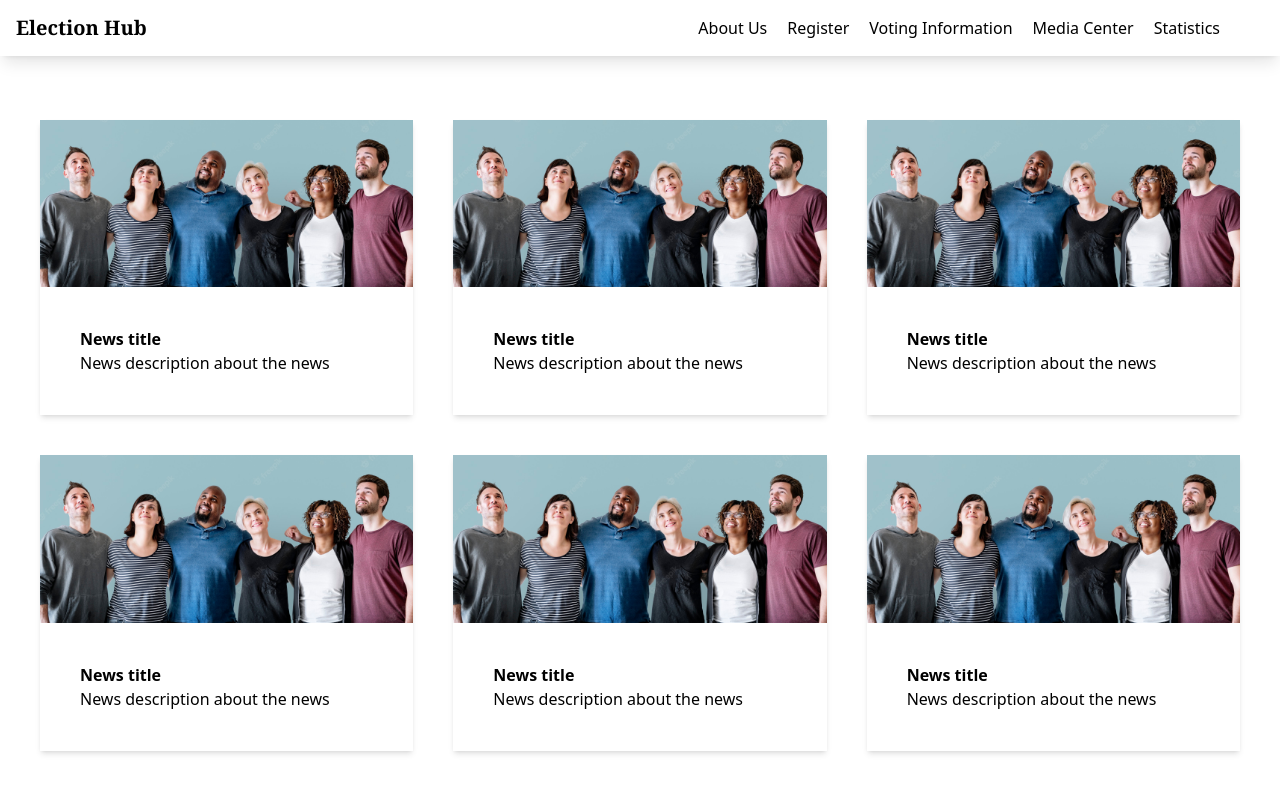
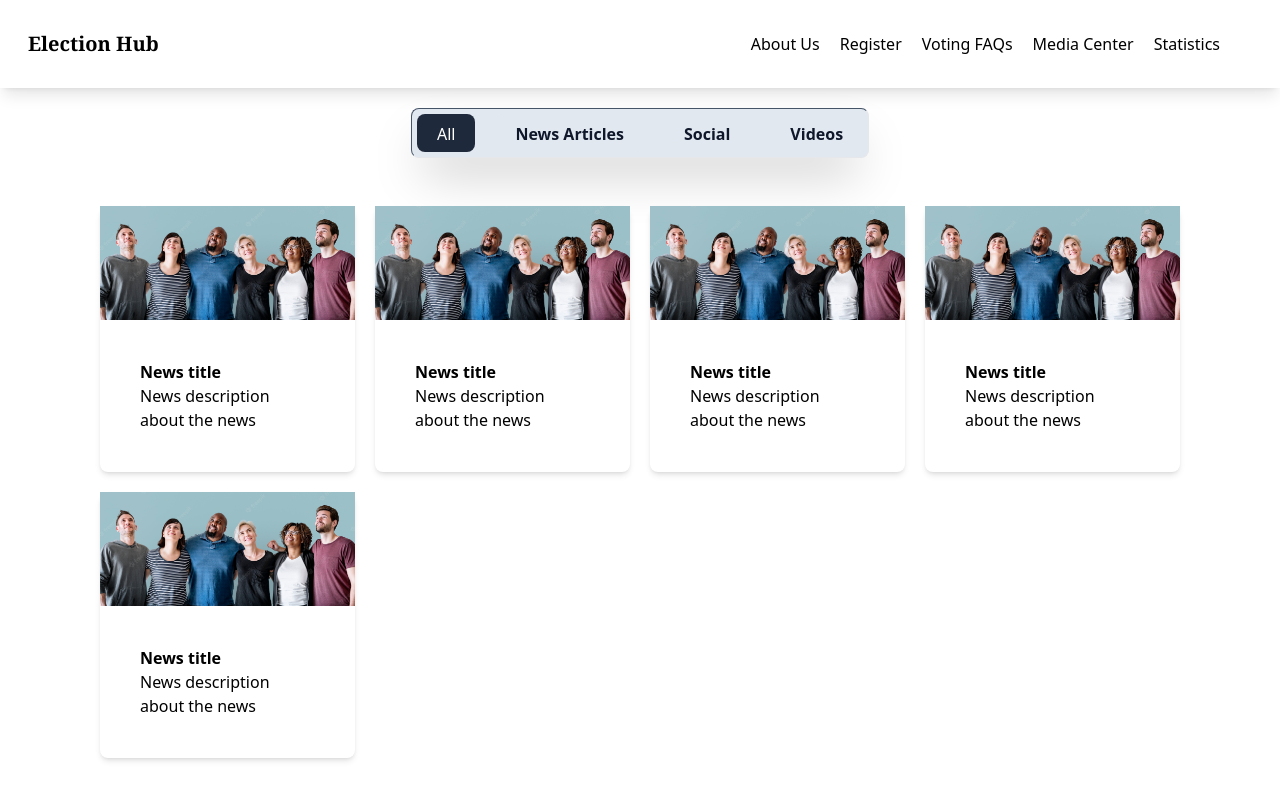
Before and after one commit to Edward-kwabena-Twumasi/Election-Information-Website, a React (Create React App) app: page /media-center in a window 1280 px wide. Shown: the top 789 px of the page. Built offline with nearby package versions, Linux system fonts and the light colour scheme; the HTML template or start-up script is replaced by a standard one.

Commit message:
election info app ui redesign

```diff
--- a/src/App.css
+++ b/src/App.css
@@ -19,5 +19,20 @@
 }
 .overlay{
   background-color: black;
-  opacity: 0.2;
+  opacity: 0.3;
 }
+.summarytitle{
+  margin-bottom: 3px;
+  border-bottom: 3px solid rgb(51 65 85);
+}
+.fadeOut{
+  opacity: 0.0;
+}
+.tab{
+ transition: 1s ease-in-out;
+
+}
+.tabbar{
+  padding: 5px;
+
+}
--- a/src/App.js
+++ b/src/App.js
@@ -53,7 +53,7 @@ function App() {
     <div className='App'>
       <Router>
         <Navbar onIndexChange={onIndexChange}/>
-         <div className='lg:pt-18'>
+         <div className='lg:pt-21'>
           <Routes>
            {/* <Route exact path={paths[index]} element={pages[index]}></Route> */}
            <Route exact path="/" element={<HomePage/>}></Route>
--- a/src/components/Footer.jsx
+++ b/src/components/Footer.jsx
@@ -1,6 +1,9 @@
 
 import background from "../assets/happy_people.jpg";
 import { SocialIcon } from 'react-social-icons';
+import {
+  Link
+} from 'react-router-dom';
 
 
 const Footer=(props)=>{
@@ -10,26 +13,26 @@ const Footer=(props)=>{
         <div className={" w-full  text-black  bg-white lg:flex justify-center "+props.extrastyle}>
           <ul className="p-12 lg:w-1/3 w-screen">
             <li className="font-bold text-xl">About Us</li>
-            <li className="text-start">
-            Center for Voter Information is a non-profit,
+            <li className="text-start mb-2">
+             Center for Voter Information is a non-profit,
              non-partisan partner organization to Voter Participation Center,
               both founded to provide resources and tools to help voting-eligible
               citizens register and vote in upcoming elections.
 
             </li>
             <li>
-                <a href="learnmore">Learn More </a>
+            <Link to="/about" className="mt-3 text-blue-900">Learn more {'>'}</Link>
             </li>
 
           </ul>
           <ul className="p-12 lg:w-1/3 w-screen">
-            <li className="font-bold text-xl">Voting Information</li>
-            <li className="text-start">
+            <li className="font-bold text-xl">Voting FAQs</li>
+            <li className="text-start mb-2">
             Can I vote early? Can I vote absentee? Do I need ID? When is the election?
 
             </li>
             <li>
-                <a href="learnmore">See More Information </a>
+            <Link to="/voting-information" className="mt-3 text-blue-900">Learn more {'>'}</Link>
             </li>
 
           </ul>
--- a/src/components/Navbar.jsx
+++ b/src/components/Navbar.jsx
@@ -7,44 +7,49 @@ import {
 const Navbar=({onIndexChange})=>{
 
     const [nav,setNav]=useState(true);
+    const [selected,setselected]=useState(0);
+
     const handleNav=()=>{
         setNav(!nav)
     }
+   const updateSelected=(i)=>{
+    setselected(i);
+   }
 
     return (
-        <div className="nav justify-between items-center h-18  px-4 text-white bg-white shadow-lg fixed z-20 w-screen flex">
-            <h1 className=' text-xl font-semibold text-black font-serif' onClick={event => onIndexChange(0)}>
-            <Link to="/" >Election Hub</Link>
+        <div className="nav justify-between items-center p-4 pl-0  px-4 text-white bg-white shadow-lg fixed z-20 w-screen flex">
+            <h1 className={'text-black text-xl font-semibold  font-serif'} onClick={event => setselected(0)}>
+            <Link to="/" className="ml-7">Election Hub</Link>
             </h1>
            <ul className="links font-bold gap-5 p-4 lg:flex hidden mx-7">
-                <li className="font-thin text-black" onClick={event => onIndexChange(1)}>
+                <li className={selected===1? "font-semibold text-slate-900":'font-thin text-black' } onClick={event => updateSelected(1)}>
                   <Link to="/about"> About Us</Link>
                 </li>
-                <li className="font-thin text-black" onClick={event => onIndexChange(2)}>
+                <li className={selected===2? "font-semibold text-slate-900":'font-thin text-black' } onClick={event => updateSelected(2)}>
                   <Link to="/register">Register</Link>
                 </li>
-                <li className="font-thin text-black" onClick={event => onIndexChange(3)}>
-                  <Link to="/voting-information">Voting Information</Link>
+                <li className={selected===3? "font-semibold text-slate-900":'font-thin text-black' } onClick={event => updateSelected(3)}>
+                  <Link to="/voting-information">Voting FAQs</Link>
                 </li>
-                <li className="font-thin text-black" onClick={event => onIndexChange(4)}>
+                <li className={selected===4? "font-semibold text-slate-900":'font-thin text-black' } onClick={event => updateSelected(4)}>
                   <Link to="/media-center"> Media Center</Link>
                 </li>
-                <li className="font-thin text-black" onClick={event => onIndexChange(5)}>
+                <li className={selected===5? "font-semibold text-slate-900":'font-thin text-black' } onClick={event => updateSelected(5)}>
                   <Link to="/statistics">Statistics</Link>
                 </li>
            </ul>
-           <div onClick={handleNav} className="block md:hidden lg:hidden">
+           <div onClick={handleNav} className=" lg:hidden text-black">
             {nav? <h2>Menu</h2>:<h2>Close</h2>}
             </div>
-           {/* <div className={nav?"fixed left-0 top-0 w-[60%] bg-[#000300] border-r border-r-gray-900 h-full ease-in-out duration-500 lg:hidden":"fixed left-[-100%]"}>
-                <ul className="font-bold m-4">
-                    <li className="p-4 border-b border-gray-600">About Us</li>
-                    <li className="p-4 border-b border-gray-600">Register To Vote</li>
-                    <li className="p-4 border-b border-gray-600">Voting Information </li>
-                    <li className="p-4 border-gray-600">Media Center </li>
-                    <li className="p-4">Statistics</li>
+           <div className={!nav?"absolute z-30  bg-white border-r w-full border-r-gray-900 h-[300px] ease-in-out duration-500 lg:hidden mt-[350px]":"absolute z-30  h-[0px] duration-500 fadeOut"}>
+                <ul className="font-bold text-slate-600">
+                    <li className="p-4 border-b border-gray-600" onClick={handleNav} >About Us</li>
+                    <li className="p-4 border-b border-gray-600" onClick={handleNav} >Register To Vote</li>
+                    <li className="p-4 border-b border-gray-600" onClick={handleNav} >Voting Information </li>
+                    <li className="p-4 border-gray-600" onClick={handleNav} >Media Center </li>
+                    <li className="p-4" onClick={handleNav} >Statistics</li>
                 </ul>
-           </div> */}
+           </div>
         </div>
 
     );
--- a/src/components/NewsItem.jsx
+++ b/src/components/NewsItem.jsx
@@ -2,7 +2,7 @@ import background from "../assets/happy_people.jpg";
 
 export default function NewsItem({ news }) {
     return (
-      <div className="flex flex-col items-start m-5 h-50  shadow-md">
+      <div className="flex flex-col items-start h-50  shadow-md rounded-lg">
 
 
         <div className="w-full">
--- a/src/components/NewsPage.jsx
+++ b/src/components/NewsPage.jsx
@@ -1,14 +1,19 @@
 // import image from "../assets/happy_people.jpg";
+import { useState } from "react";
 import background from "../assets/happy_people.jpg";
 
 import NewsItem from "./NewsItem";
 
 const MediaCenter=()=> {
-    const image="https://picsum.photos/200/300";
+    const [tab,setTab]=useState(0)
+    const updateTab=(t)=>{
+        setTab(t)
+    }
     const newsItems=[
+
         {
             "image":{background},
-            "stars":"5",
+            "id":"0",
             "year":"2022",
             "kind":"News",
             "run":"2",
@@ -17,16 +22,7 @@ const MediaCenter=()=> {
         },
         {
             "image":{background},
-            "stars":"5",
-            "year":"2022",
-            "kind":"News",
-            "run":"2",
-            "cast":"ussssssss",
-
-        },
-        {
-            "image":{background},
-            "stars":"5",
+            "id":"1",
             "year":"2022",
             "kind":"News",
             "run":"2",
@@ -34,7 +30,7 @@ const MediaCenter=()=> {
 
         },{
             "image":{background},
-            "stars":"5",
+            "id":"2",
             "year":"2022",
             "kind":"News",
             "run":"2",
@@ -42,7 +38,7 @@ const MediaCenter=()=> {
 
         },{
             "image":{background},
-            "stars":"5",
+            "id":"3",
             "year":"2022",
             "kind":"News",
             "run":"2",
@@ -50,76 +46,26 @@ const MediaCenter=()=> {
 
         },{
             "image":{background},
-            "stars":"5",
+            "id":"4",
             "year":"2022",
             "kind":"News",
             "run":"2",
             "cast":"ussssssss",
 
-        },{
-            "image":{background},
-            "stars":"5",
-            "year":"2022",
-            "kind":"News",
-            "run":"2",
-            "cast":"ussssssss",
-
-        },{
-            "image":{background},
-            "stars":"5",
-            "year":"2022",
-            "kind":"News",
-            "run":"2",
-            "cast":"ussssssss",
-
-        },{
-            "image":{background},
-            "stars":"5",
-            "year":"2022",
-            "kind":"News",
-            "run":"2",
-            "cast":"ussssssss",
-
-        },{
-            "image":{background},
-            "stars":"5",
-            "year":"2022",
-            "kind":"News",
-            "run":"2",
-            "cast":"ussssssss",
-
-        },{
-            "image":{background},
-            "stars":"5",
-            "year":"2022",
-            "kind":"News",
-            "run":"2",
-            "cast":"ussssssss",
-
-        },{
-            "image":{background},
-            "stars":"5",
-            "year":"2022",
-            "kind":"News",
-            "run":"2",
-            "cast":"ussssssss",
-
-        },{
-            "image":{background},
-            "stars":"5",
-            "year":"2022",
-            "kind":"News",
-            "run":"2",
-            "cast":"ussssssss",
-
-        },
+        }
     ];
 
     return (
-    <div className="flex flex-col w-screen bg-white h-full">
-        <h1 className="p-5 text-center font-bold text-4xl font-serif">News</h1>
-    <div className="grid grid-cols-3 p-5 w-full h-full">
-    {newsItems.map(newsItem=><NewsItem news={newsItem}/>)}
+    <div className="flex flex-col w-screen bg-white h-full p-20">
+        {/* <h1 className="p-5 text-center font-bold text-3xl font-serif self-start">Media</h1>   */}
+        <div className="tabbar flex self-center justify-center gap-5 m-7 text-white p-15 px-20 rounded-lg shadow-2xl bg-slate-200 h-[50px] border border-t-slate-600 border-l-slate-600 ">
+            <h1 className={tab===0? "tab p-2 bg-slate-800 px-5 rounded-lg h-full":"tab text-slate-900 p-2 bg-slate-200 px-5 rounded-lg h-full font-bold"} onClick={event =>updateTab(0)}>All</h1>
+            <h1 className={tab===1? "tab p-2 bg-slate-800 px-5 rounded-lg h-full":"tab text-slate-900 p-2 bg-slate-200 px-5 rounded-lg h-full font-bold"} onClick={event =>updateTab(1)}>News Articles</h1>
+            <h1 className={tab===2? "tab p-2 bg-slate-800 px-5 rounded-lg h-full":"tab text-slate-900 p-2 bg-slate-200 px-5 rounded-lg h-full font-bold"} onClick={event =>updateTab(2)}>Social</h1>
+            <h1 className={tab===3? "tab p-2 bg-slate-800 px-5 rounded-lg h-full":"tab text-slate-900 p-2 bg-slate-200 px-5 rounded-lg h-full font-bold"} onClick={event =>updateTab(3)}>Videos</h1>
+        </div>
+    <div className="grid grid-cols-4 p-5 w-full h-full gap-5">
+    {newsItems.map(newsItem=><NewsItem news={newsItem} key={newsItem.id}/>)}
     </div>
     {/* <div className=" p-5 w-1/3 ">
     {newsItems.map(newsItem=><NewsItem news={newsItem}/>)}
--- a/src/components/Summary.jsx
+++ b/src/components/Summary.jsx
@@ -4,8 +4,8 @@
 
 const Summary=()=> {
     return (
-    <div className="w-full p-10 text-center flex flex-col justify-between text-white ">
-
+    <div className="w-full p-10 text-center flex flex-col justify-between text-slate-700 ">
+        <h2 className="summarytitle self-center text-center font-serif text-3xl ">Summary Statistics</h2>
         <div className='w-full h-3/6 text-center lg:flex  justify-between text-slate-700 mb-5 gap-3'  >
             <div className="h-full  lg:w-1/3 w-full flex flex-col justify-start gap-2 rounded-md p-10 text-start  ">
                 <h1 className="font-normal lg:text-xl text-xl">
--- a/src/components/VotingInformation.jsx
+++ b/src/components/VotingInformation.jsx
@@ -2,9 +2,48 @@
 const VotingInformation=()=>{
 
     return (
-      <div className="h-screen bg-white p-20">
-        <div className="flex flex-col justify-start m-15">
-          <h1 className="font-extrabold font-5xl ">Voting Information</h1>
+      <div className="h-screen bg-white p-20 overflow-auto">
+        <div className="flex flex-col justify-start m-15 pt-5">
+          <h1 className="font-light text-4xl ">Frequently Asked Questions</h1>
+          <div className="question flex flex-col w-screen mt-5">
+            <div className="flex flex-col w-3/4">
+              <div className="h-[60px] rounded-md bg-white shadow-xl w-full flex justify-between px-3">
+                  <h1 className="text-xl mt-3">When is the next election period?</h1>
+                  <button className="text-5xl font-light"> + </button>
+               </div>
+               <div className="h-[200px] rounded-bl-lg rounded-br-lg shadow-lg bg-slate-300 p-5">
+               <p>
+                The next election period is in the year 2024
+               </p>
+              </div>
+            </div>
+          </div>
+          <div className="question flex flex-col w-screen mt-5">
+            <div className="flex flex-col w-3/4">
+              <div className="h-[60px] rounded-md bg-white shadow-xl w-full flex justify-between px-3">
+                  <h1 className="text-xl mt-3">When is the next election period?</h1>
+                  <button className="text-5xl font-light"> + </button>
+               </div>
+               <div className="h-[200px] rounded-bl-lg rounded-br-lg shadow-lg bg-slate-300 p-5">
+               <p>
+                Who is likely to win the next election?
+               </p>
+              </div>
+            </div>
+          </div>
+          <div className="question flex flex-col w-screen mt-5">
+            <div className="flex flex-col w-3/4">
+              <div className="h-[60px] rounded-md bg-white shadow-xl w-full flex justify-between px-3">
+                  <h1 className="text-xl mt-3">When is the next election period?</h1>
+                  <button className="text-5xl font-light"> + </button>
+               </div>
+               <div className="h-[200px] rounded-bl-lg rounded-br-lg shadow-lg bg-slate-300 p-5">
+               <p>
+                Where can I register?
+               </p>
+              </div>
+            </div>
+          </div>
         </div>
       </div>
           );
```
Also changed, not shown: src/components/AboutUs.jsx (+55 -4 lines), src/components/Hero.jsx (+21 -11 lines), src/components/Quote.jsx (+6 -6 lines), src/components/RegisterToVote.jsx (+4 -4 lines).
